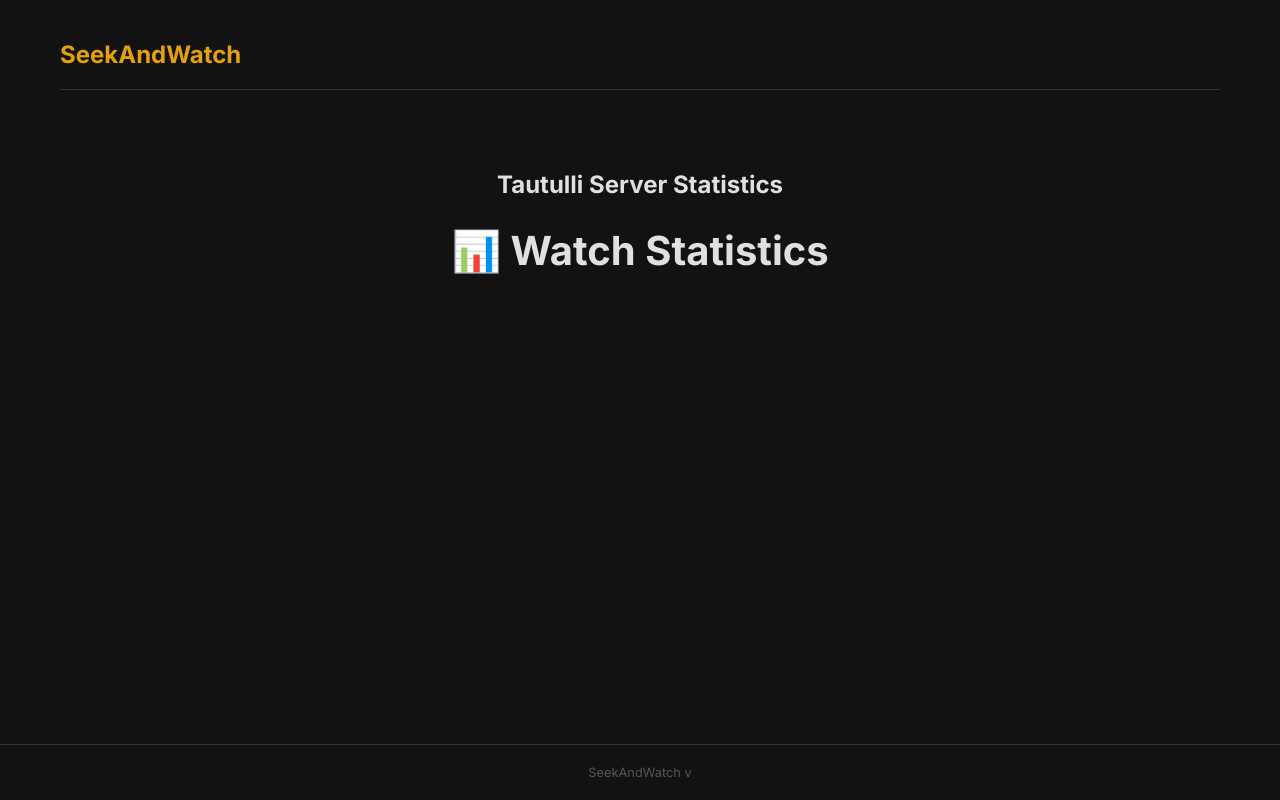
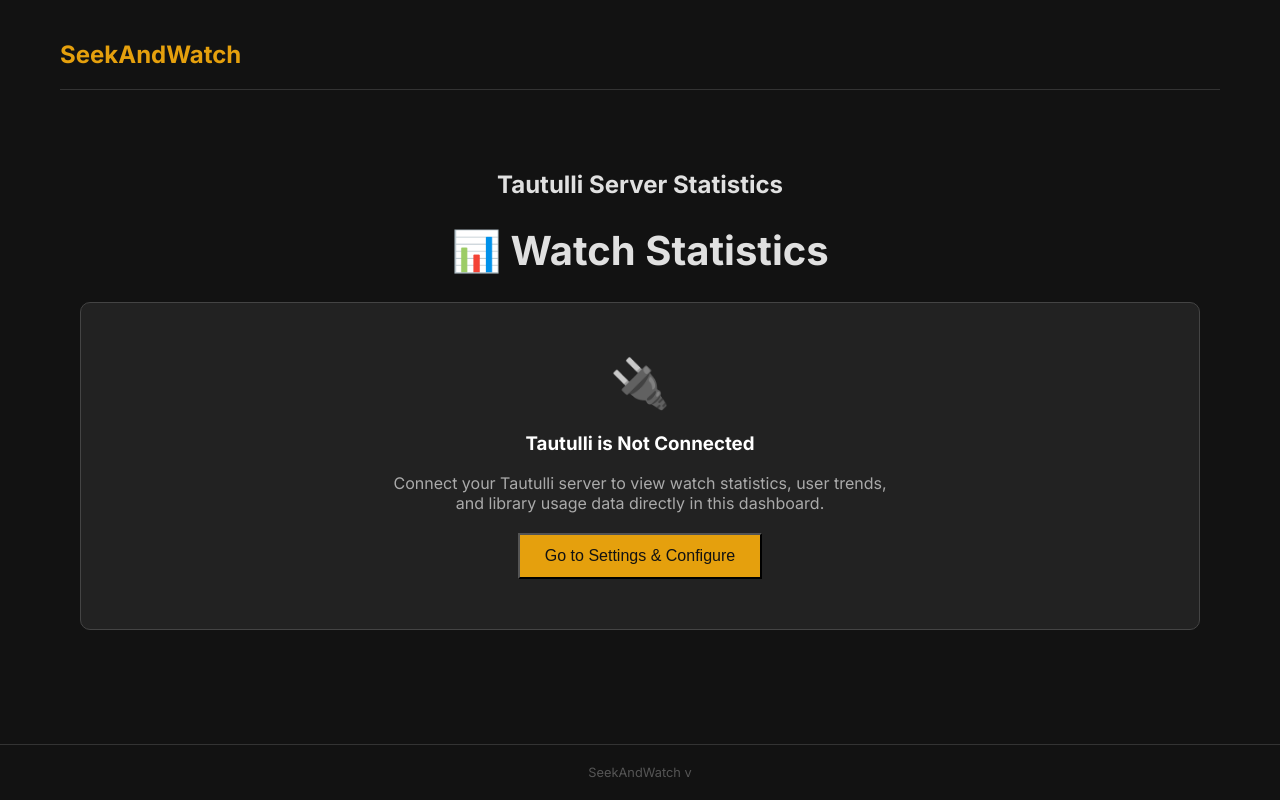
Before and after one commit to softerfish/seekandwatch, a Python web app: template templates/stats.html in a window 1280 px wide. Run offline with Jinja, Linux system fonts and the light colour scheme; the template is opened without the code that fills it, so the values that code supplies are empty.

Commit message:
Add files via upload

```diff
--- a/templates/stats.html
+++ b/templates/stats.html
@@ -51,7 +51,17 @@
             </div>
         </div>
     </div>
-    {% else %}
+	{% else %}
+    <div style="text-align: center; padding: 50px; background: #222; border-radius: 10px; border: 1px solid #444; margin-top: 20px;">
+        <div style="font-size: 3em; margin-bottom: 20px;">🔌</div>
+        <h3 style="color: #fff;">Tautulli is Not Connected</h3>
+        <p style="color: #aaa; max-width: 500px; margin: 0 auto 20px auto;">
+            Connect your Tautulli server to view watch statistics, user trends, and library usage data directly in this dashboard.
+        </p>
+        <a href="{{ url_for('settings') }}">
+            <button class="btn-primary" style="padding: 12px 25px; font-size: 1em;">Go to Settings & Configure</button>
+        </a>
+    </div>
     {% endif %}
 
 </div>
```
